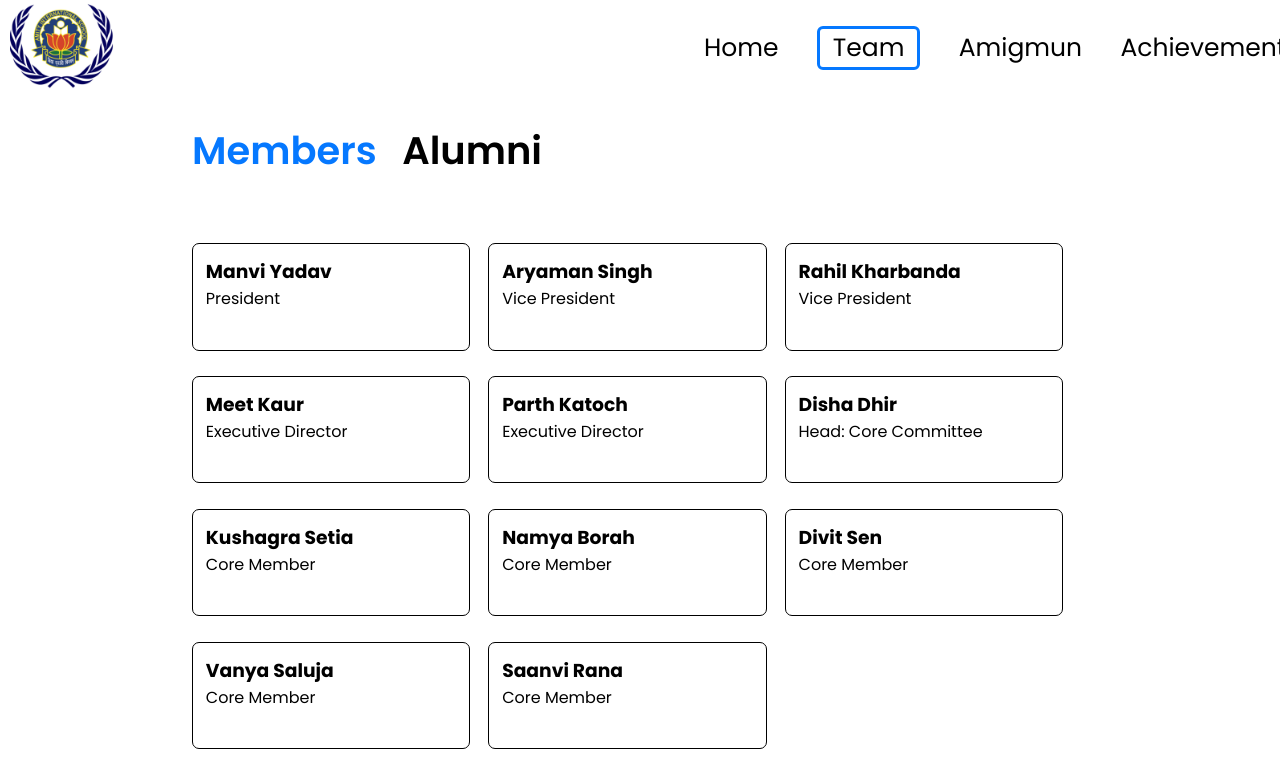
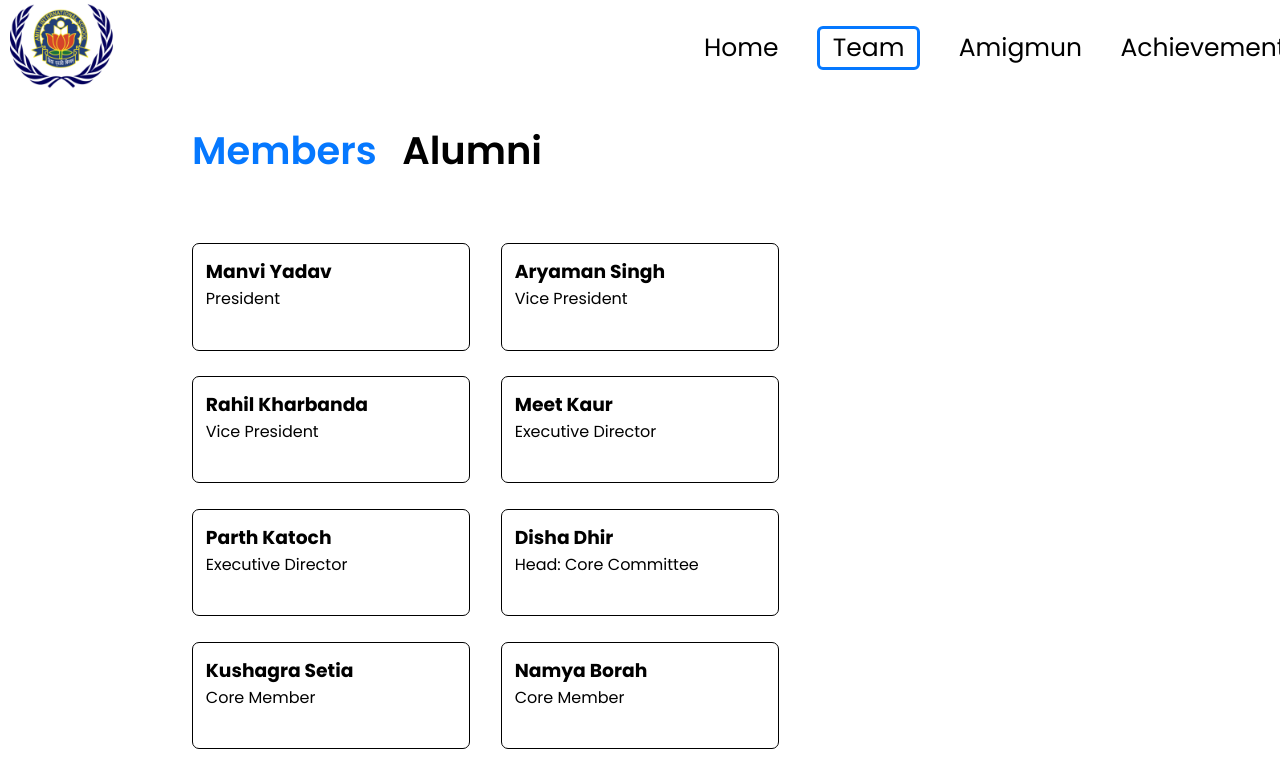
Before and after one commit to NotIshi28/MunSociety, a React app: page /team in a window 1280 px wide. Shown: the top 773 px of the page. Built offline with nearby package versions, Linux system fonts and the light colour scheme; the HTML template or start-up script is replaced by a standard one.

Commit message:
fix spacing

```diff
--- a/src/components/MemberGrid.css
+++ b/src/components/MemberGrid.css
@@ -5,7 +5,7 @@
     margin-top: 5vw;
     margin-left: 15%;
     margin-right: 15%;
-    gap: 2%;
+    gap: 3.4%;
 }
 
 .member-card{
```
